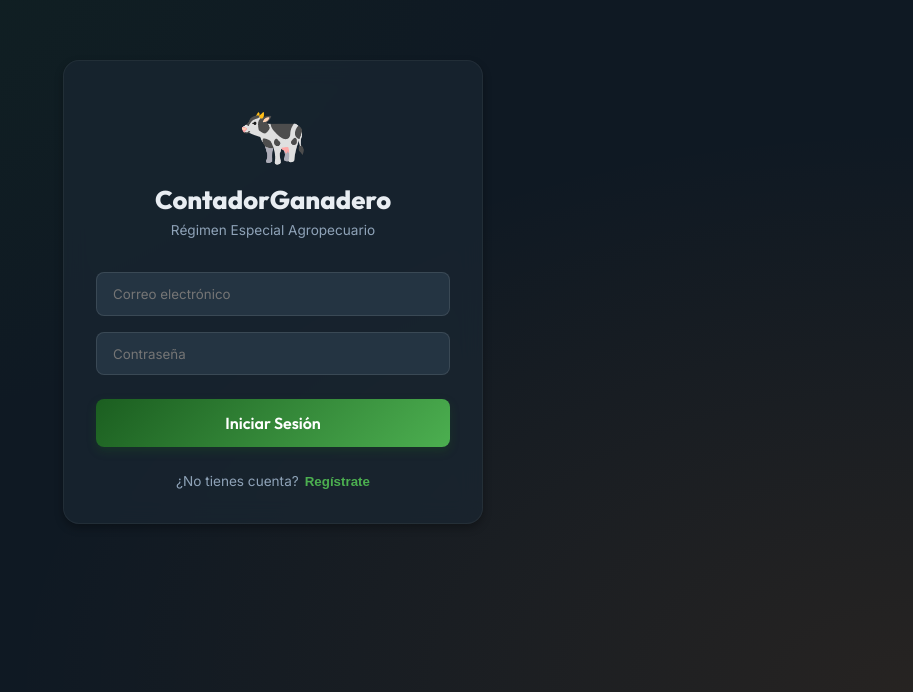
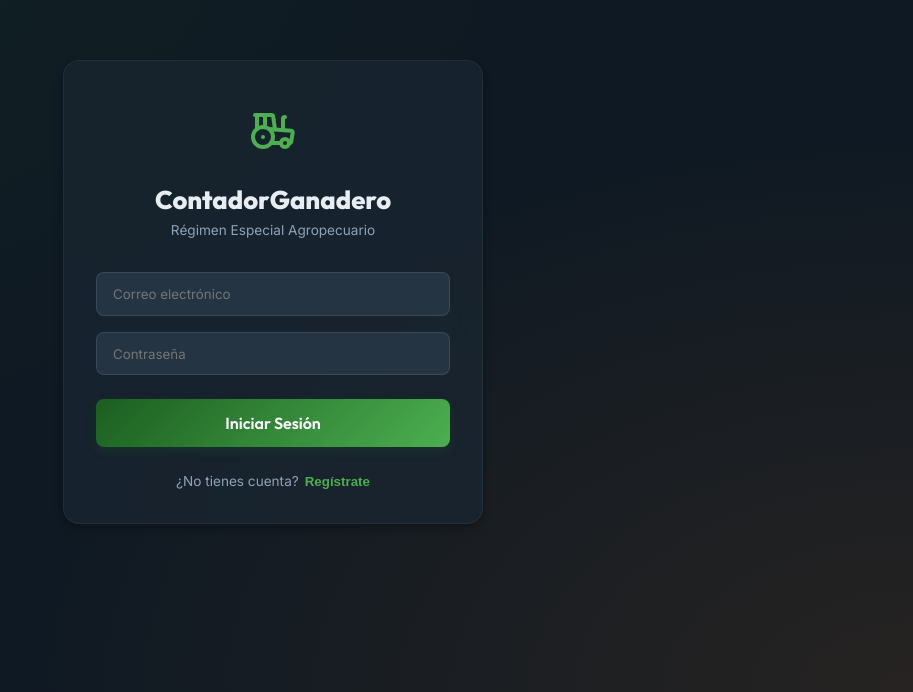
Before and after one commit to Samu3delna/contador-ganadero, a React app in the folder frontend/: page /login in a window 1280 px wide. Shown: the part 108-800 px from the top of the page, without its empty margins (367-1280 px from the left). Built offline with nearby package versions, Linux system fonts and the light colour scheme; no server answers; the HTML template or start-up script is replaced by a standard one.

Commit message:
style: replace emojis with Lucide icons

```diff
--- a/frontend/src/components/layout/Sidebar.jsx
+++ b/frontend/src/components/layout/Sidebar.jsx
@@ -1,4 +1,4 @@
-import { LayoutDashboard, FileText, DollarSign, Calculator, LogOut, Menu, X } from 'lucide-react';
+import { LayoutDashboard, FileText, DollarSign, Calculator, LogOut, Menu, X, Tractor } from 'lucide-react';
 import { NavLink } from 'react-router-dom';
 import { useAuth } from '../../context/AuthContext';
 import { useState } from 'react';
@@ -23,7 +23,7 @@ export default function Sidebar() {
 
       <aside className={`sidebar ${abierto ? 'sidebar--abierto' : ''}`}>
         <div className="sidebar-header">
-          <span className="sidebar-logo">🐄</span>
+          <span className="sidebar-logo"><Tractor size={28} color="var(--color-primario-claro)" /></span>
           <div>
             <h2 className="sidebar-title">ContadorGanadero</h2>
             <span className="sidebar-badge">REA</span>
--- a/frontend/src/pages/LoginPage.jsx
+++ b/frontend/src/pages/LoginPage.jsx
@@ -1,6 +1,7 @@
 import { useState } from 'react';
 import { useAuth } from '../context/AuthContext';
 import { useNavigate } from 'react-router-dom';
+import { Tractor } from 'lucide-react';
 import './LoginPage.css';
 
 export default function LoginPage() {
@@ -35,7 +36,7 @@ export default function LoginPage() {
     <div className="login-container">
       <div className="login-card glass-card animate-slide-up">
         <div className="login-header">
-          <span className="login-logo">🐄</span>
+          <span className="login-logo"><Tractor size={48} color="var(--color-primario-claro)" /></span>
           <h1 className="login-title">ContadorGanadero</h1>
           <p className="login-subtitle">Régimen Especial Agropecuario</p>
         </div>
```
